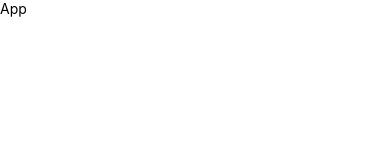
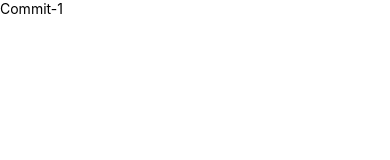
Before and after one commit to mpatel00211/DemoProject, a React Native app: screen / in a window 390 px wide. Shown: the top 160 px of the page. Built offline with nearby package versions, Linux system fonts and the light colour scheme.

Commit message:
Commit-1

```diff
--- a/App.tsx
+++ b/App.tsx
@@ -4,7 +4,7 @@ import React from 'react'
 const App = () => {
   return (
     <View>
-      <Text>App</Text>
+      <Text>Commit-1</Text>
     </View>
   )
 }
```
